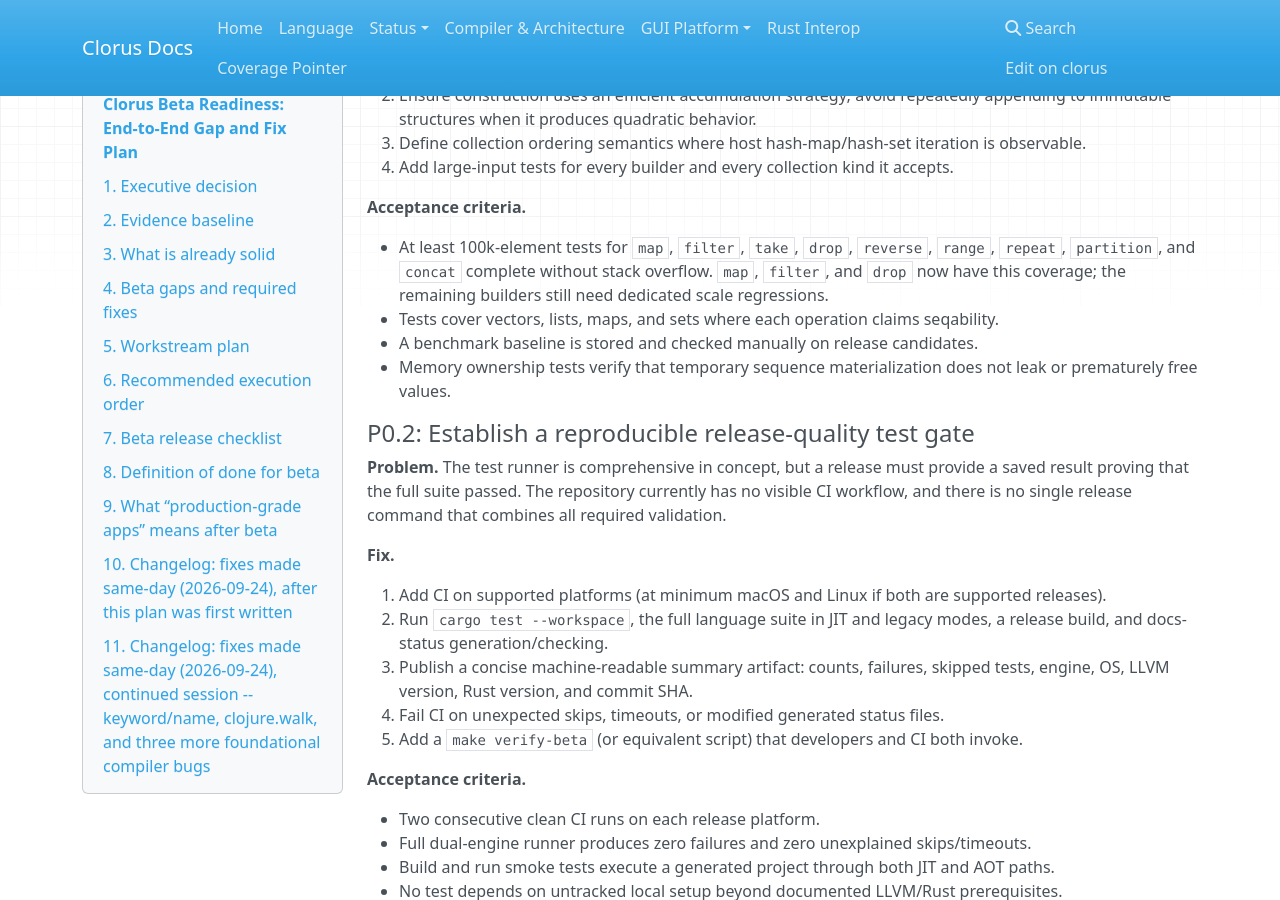
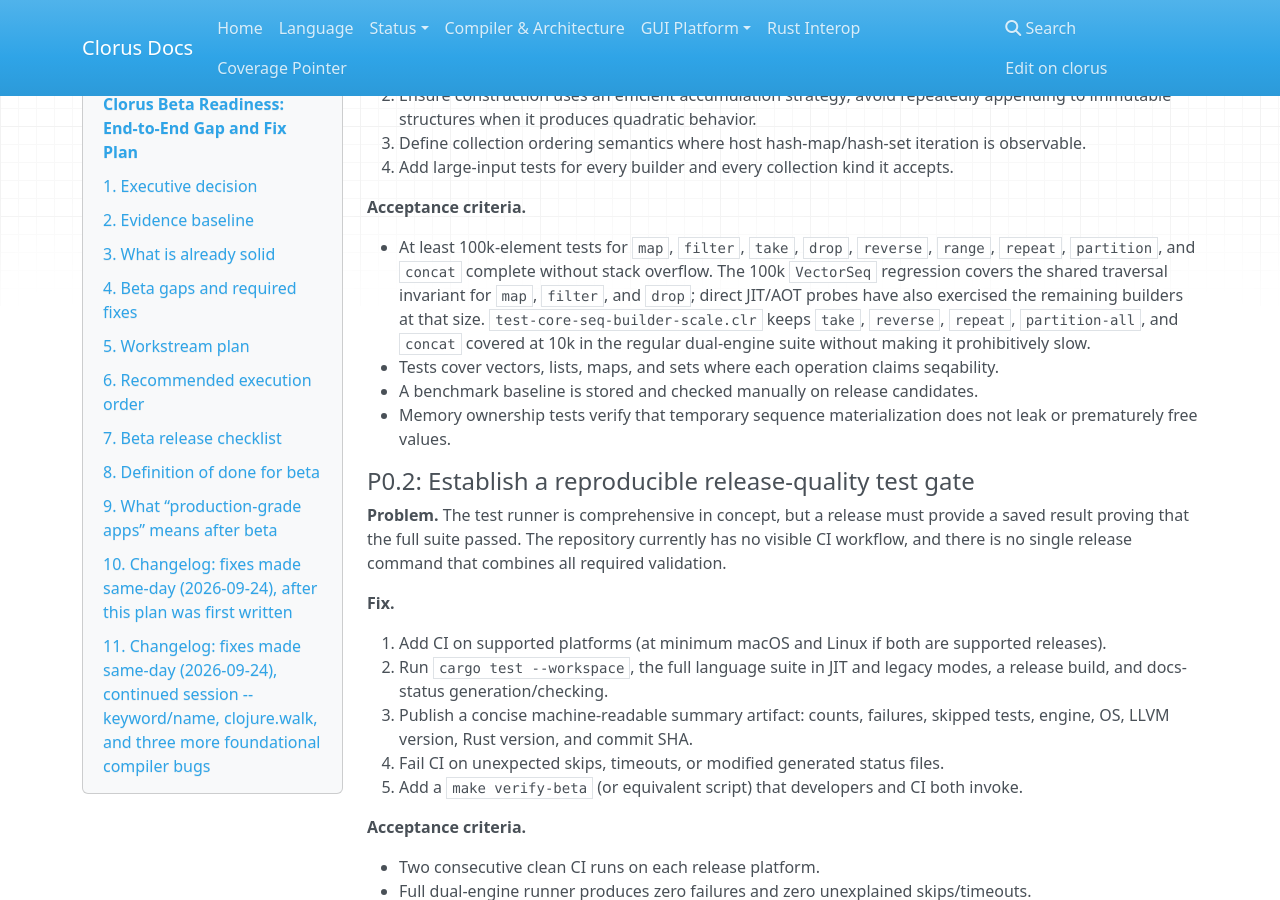
Before and after one commit to prabhugopal/clorus, an MkDocs documentation site: the page built from docs/BETA_READINESS_GAP_AND_FIX_PLAN.md, in a window 1280 px wide and 900 px high, scrolled down 3175 px. Built offline with MkDocs 1.6.1, drawn with Linux system fonts in a browser that asks for light colours; nearby versions of some CDN libraries.

Commit message:
test: cover lazy sequence builders at scale

```diff
--- a/docs/BETA_READINESS_GAP_AND_FIX_PLAN.md
+++ b/docs/BETA_READINESS_GAP_AND_FIX_PLAN.md
@@ -111,7 +111,7 @@ Priority is driven by user-visible correctness and the ability to make a reliabl
 
 **Acceptance criteria.**
 
-- At least 100k-element tests for `map`, `filter`, `take`, `drop`, `reverse`, `range`, `repeat`, `partition`, and `concat` complete without stack overflow. `map`, `filter`, and `drop` now have this coverage; the remaining builders still need dedicated scale regressions.
+- At least 100k-element tests for `map`, `filter`, `take`, `drop`, `reverse`, `range`, `repeat`, `partition`, and `concat` complete without stack overflow. The 100k `VectorSeq` regression covers the shared traversal invariant for `map`, `filter`, and `drop`; direct JIT/AOT probes have also exercised the remaining builders at that size. `test-core-seq-builder-scale.clr` keeps `take`, `reverse`, `repeat`, `partition-all`, and `concat` covered at 10k in the regular dual-engine suite without making it prohibitively slow.
 - Tests cover vectors, lists, maps, and sets where each operation claims seqability.
 - A benchmark baseline is stored and checked manually on release candidates.
 - Memory ownership tests verify that temporary sequence materialization does not leak or prematurely free values.
```
Also changed, not shown: 1 other file.
